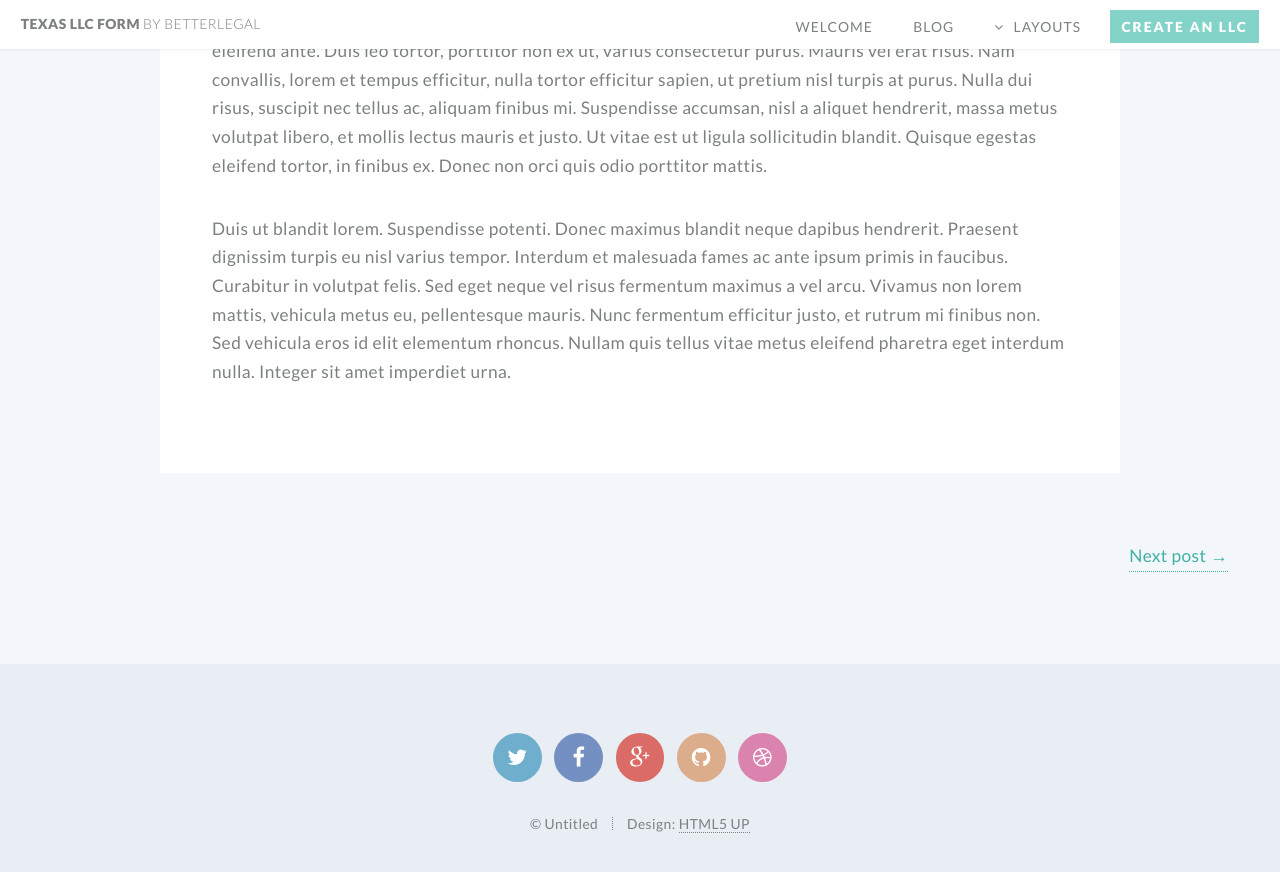
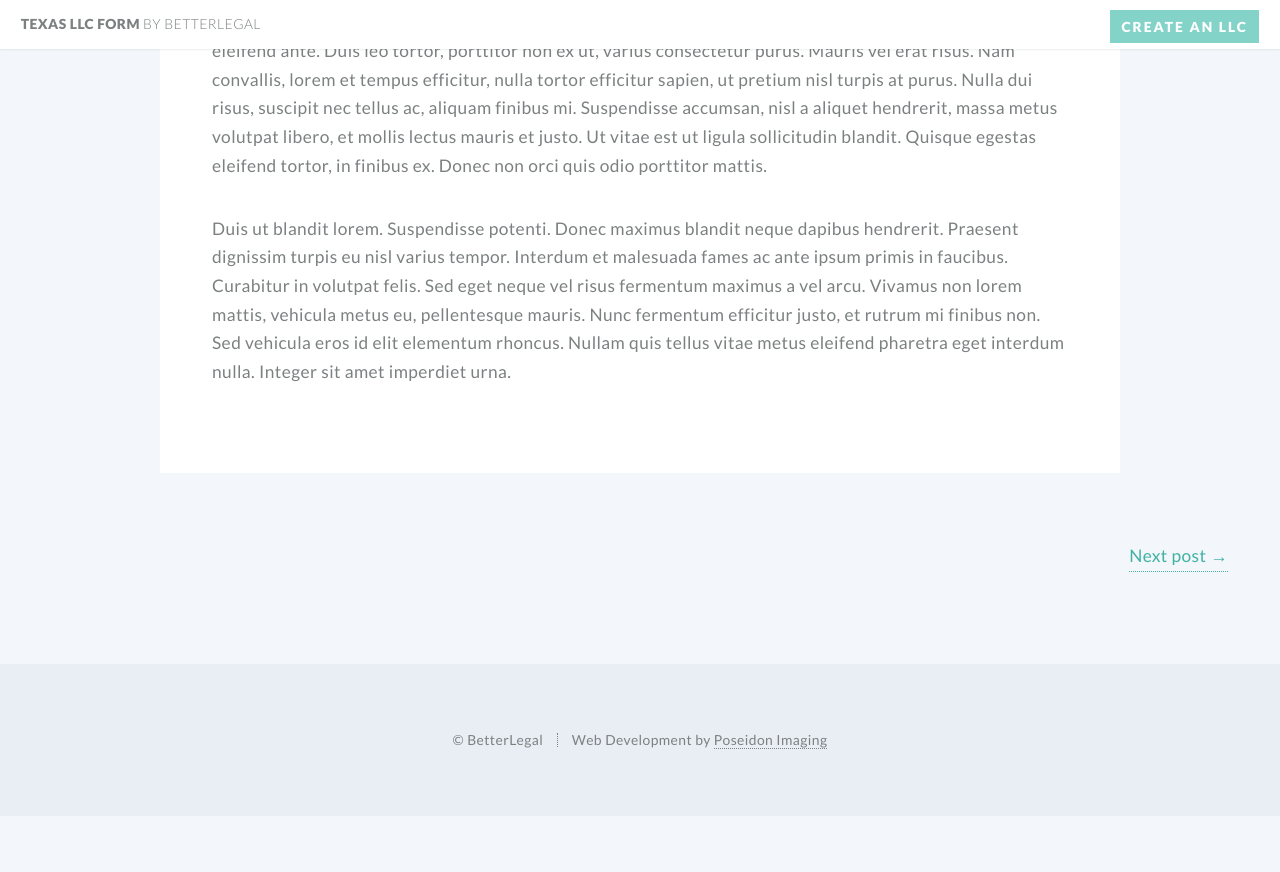
Before and after one commit to poseidonimaging/texasllcform, a Jekyll site: the page built from _posts/2014-08-07-first-post.markdown, in a window 1280 px wide and 900 px high, scrolled down 1042 px. Shown: the top 872 px of the window. Built offline with Jekyll 4.4.1, drawn with Linux system fonts in a browser that asks for light colours; after the commit the page ends 1858 px from its top, so only the background shows below that.

Commit message:
More formatting

```diff
--- a/_includes/footer.html
+++ b/_includes/footer.html
@@ -1,16 +1,8 @@
 <!-- Footer -->
 <footer id="footer">
 
-    <ul class="icons">
-        <li><a href="#" class="icon circle fa-twitter"><span class="label">Twitter</span></a></li>
-        <li><a href="#" class="icon circle fa-facebook"><span class="label">Facebook</span></a></li>
-        <li><a href="#" class="icon circle fa-google-plus"><span class="label">Google+</span></a></li>
-        <li><a href="#" class="icon circle fa-github"><span class="label">Github</span></a></li>
-        <li><a href="#" class="icon circle fa-dribbble"><span class="label">Dribbble</span></a></li>
-    </ul>
-
     <ul class="copyright">
-        <li>&copy; Untitled</li><li>Design: <a href="http://html5up.net">HTML5 UP</a></li>
+        <li>&copy; BetterLegal</li><li>Web Development by <a href="http://www.poseidonimaging.com">Poseidon Imaging</a></li>
     </ul>
 
 </footer>
--- a/_includes/header.html
+++ b/_includes/header.html
@@ -2,6 +2,7 @@
 				<h1 id="logo"><a href="/">Texas LLC Form <span>by BetterLegal</span></a></h1>
 				<nav id="nav">
 					<ul>
+						<!--
 						<li><a href="/">Welcome</a></li>
                         <li><a href="/blog.html">Blog</a></li>
 						<li class="submenu">
@@ -23,6 +24,7 @@
 								</li>
 							</ul>
 						</li>
+					-->
 						<li><a href="#" class="button special">Create an LLC</a></li>
 					</ul>
 				</nav>
--- a/index.html
+++ b/index.html
@@ -155,6 +154,8 @@ layout: landing-page
 
 			</article>
 
+-->
+
 		<!-- CTA -->
 			<section id="cta">
 
```
Also changed, not shown: other parts of index.html (+1 -2 lines).
